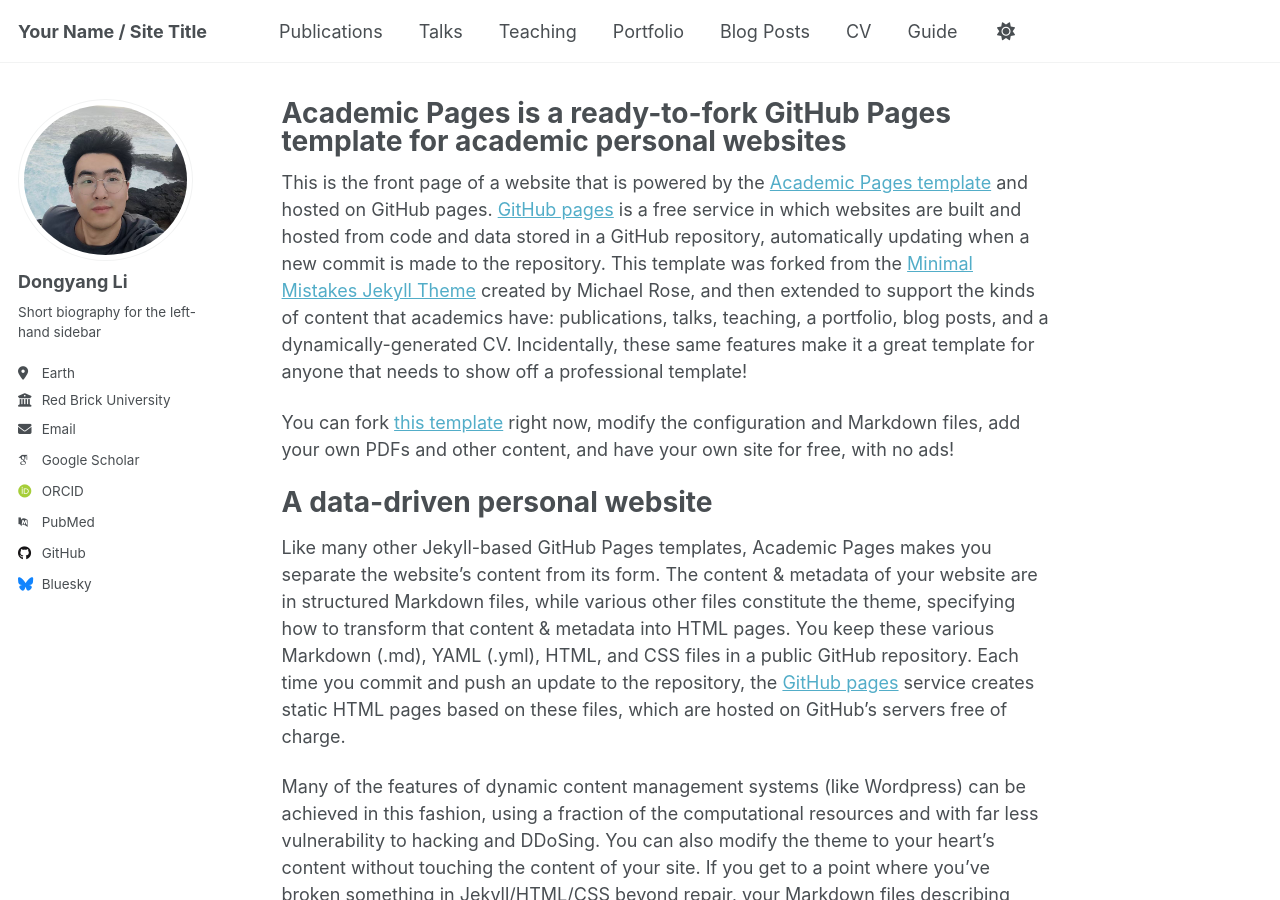
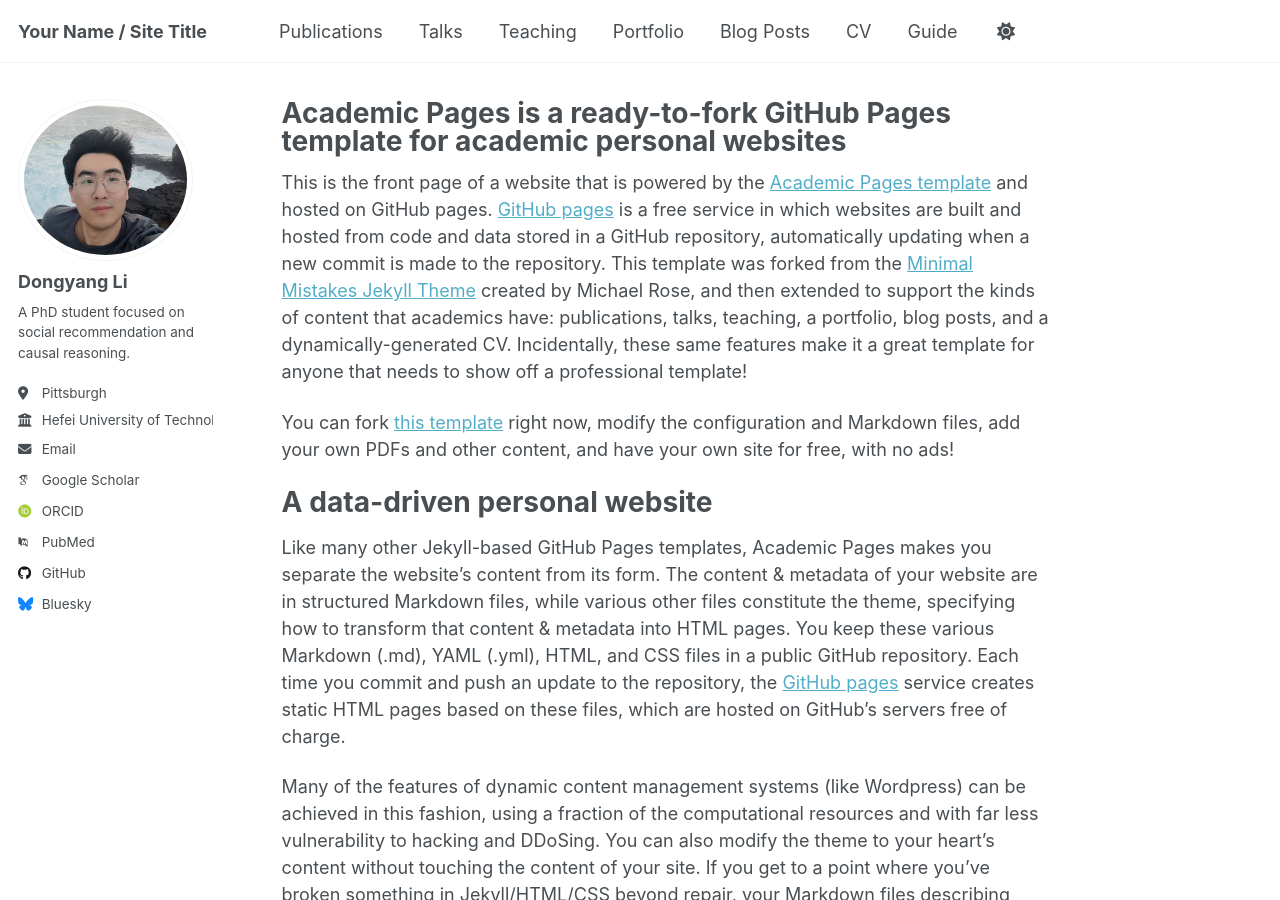
Before and after one commit to LDY911/my-website, a Jekyll site: the page built from _pages/about.md, in a window 1280 px wide and 900 px high. Built offline with Jekyll 4.4.1, drawn with Linux system fonts in a browser that asks for light colours; some web fonts are replaced; a script that is not in the unit is left out.

Commit message:
Update _config.yml

```diff
--- a/_config.yml
+++ b/_config.yml
@@ -26,11 +26,11 @@
   avatar           : "/me.png"
   name             : "Dongyang Li"
   pronouns         : # example: "she/her"
-  bio              : "Short biography for the left-hand sidebar"
-  location         : "Earth"
-  employer         : "Red Brick University"
+  bio              : "A PhD student focused on social recommendation and causal reasoning."
+  location         : "Pittsburgh"
+  employer         : "Hefei University of Technology"
   uri              : # URL
-  email            : "none@example.org"
+  email            : "dyli@mail.hfut.edu.cn"
 
   # Academic websites
   academia         : # URL
@@ -48,7 +48,7 @@
   bitbucket        : # Username - Update with your username on the site
   codepen          : # Username
   dribbble         : # Username
-  github           : "academicpages"
+  github           : "https://github.com/LDY911"
   kaggle           : # Username
   stackoverflow    : # User number or user number and name (i.e., use "1" or "1/jeff-atwood")
 
```
